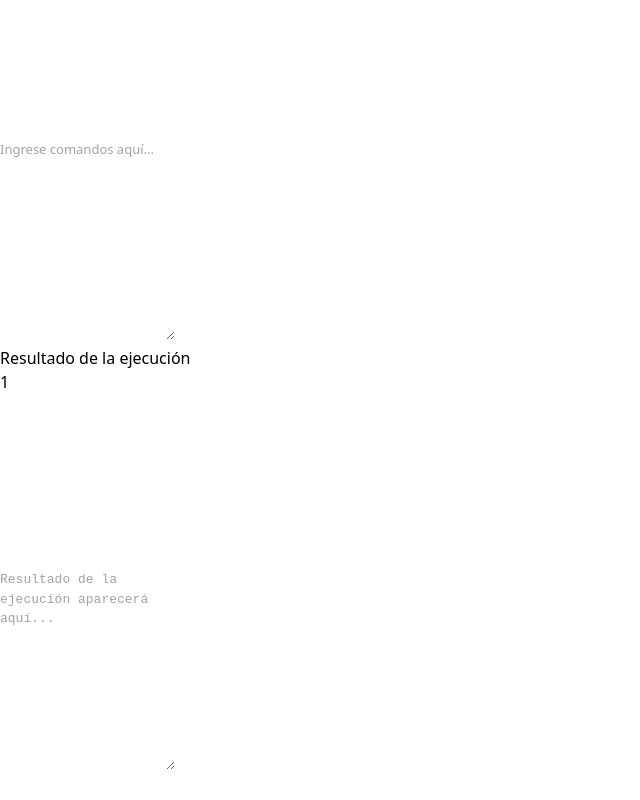
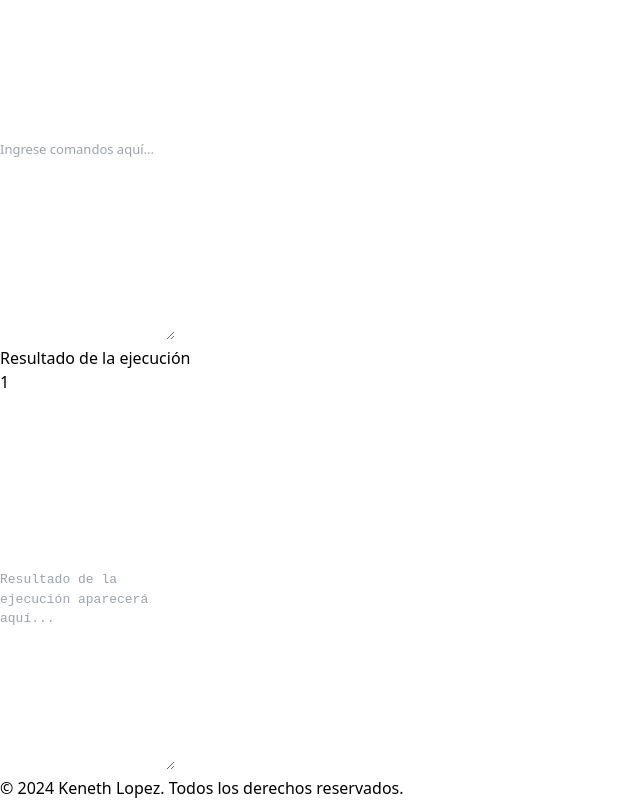
Before and after one commit to sudokentucky/OLC1_Proyecto2_202100106, a React (Vite) app in the folder front-end/: page / in a window 1280 px wide. Shown: the part 204-1004 px from the top of the page, without its empty margins (0-640 px from the left). Before the commit the page ends 980 px from the top, so only its background shows below. Built offline with nearby package versions, Linux system fonts and the light colour scheme.

Commit message:
Refactorizar componente CommandExecution para ajustar el tamaño del contenedor principal y agregar un footer con derechos de autor.

```diff
--- a/front-end/src/components/CommandExecution.tsx
+++ b/front-end/src/components/CommandExecution.tsx
@@ -56,7 +56,7 @@ function CommandExecution({
     outputMessageType === "error" ? "text-red-600" : outputMessageType === "success" ? "text-nosferatu-900" : "text-black";
 
   return (
-    <div className="flex flex-col min-h-screen h-full w-full bg-aro-100">
+    <div className="flex flex-col min-h-screen h-screen w-full bg-aro-100">
       <div className="flex-grow flex items-center justify-center p-4">
         <div className="w-full max-w-5xl p-8 rounded-lg shadow-lg bg-nosferatu-700">
           <h1 className="text-3xl font-bold mb-6 text-center text-lincoln-50">
@@ -140,6 +140,12 @@ function CommandExecution({
           )}
         </div>
       </div>
+
+      {/* Footer siempre visible */}
+      <footer className="py-4 text-center text-sm text-gray-500 w-full">
+        © {new Date().getFullYear()} Keneth Lopez.
+        Todos los derechos reservados.
+      </footer>
     </div>
   );
 }
```
